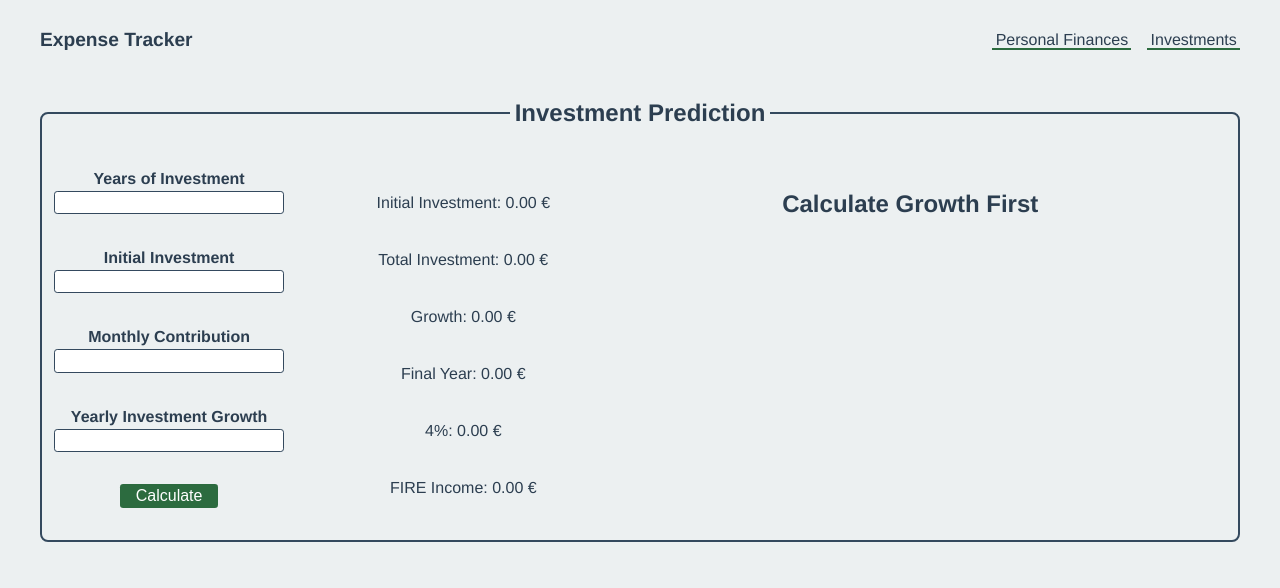
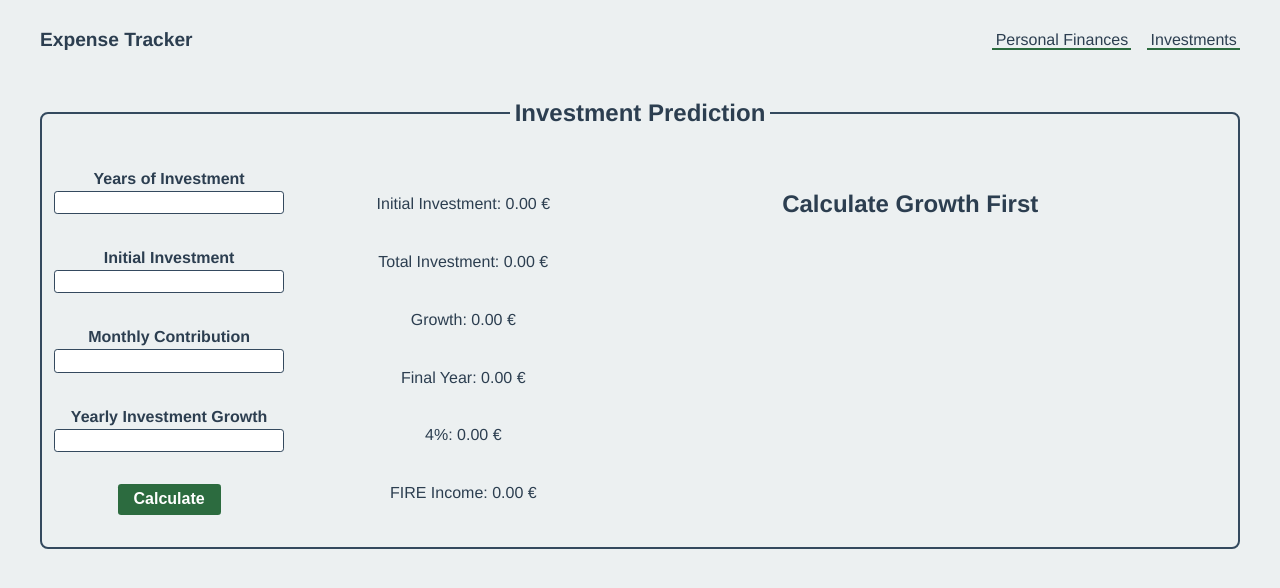
Before and after one commit to andrebarros7201/expense-tracker, a React (Vite) app: page /investments in a window 1280 px wide. Shown: the top 588 px of the page. Built offline with nearby package versions, Linux system fonts and the light colour scheme.

Commit message:
increase form button size

```diff
--- a/src/components/investmentPrediction/components/investmentPredictionForm/investmentPredictionForm.module.scss
+++ b/src/components/investmentPrediction/components/investmentPredictionForm/investmentPredictionForm.module.scss
@@ -33,12 +33,13 @@
 .form__button {
   background-color: $color-primary;
   color: $color-text-light;
-  padding: 0.2rem 1rem;
+  padding: 0.4rem 1rem;
   border: none;
   outline: none;
   cursor: pointer;
   border-radius: 0.2rem;
   font-size: 1rem;
+  font-weight: bolder;
   transition: all 50ms ease-in-out;
 
   &:hover {
```
